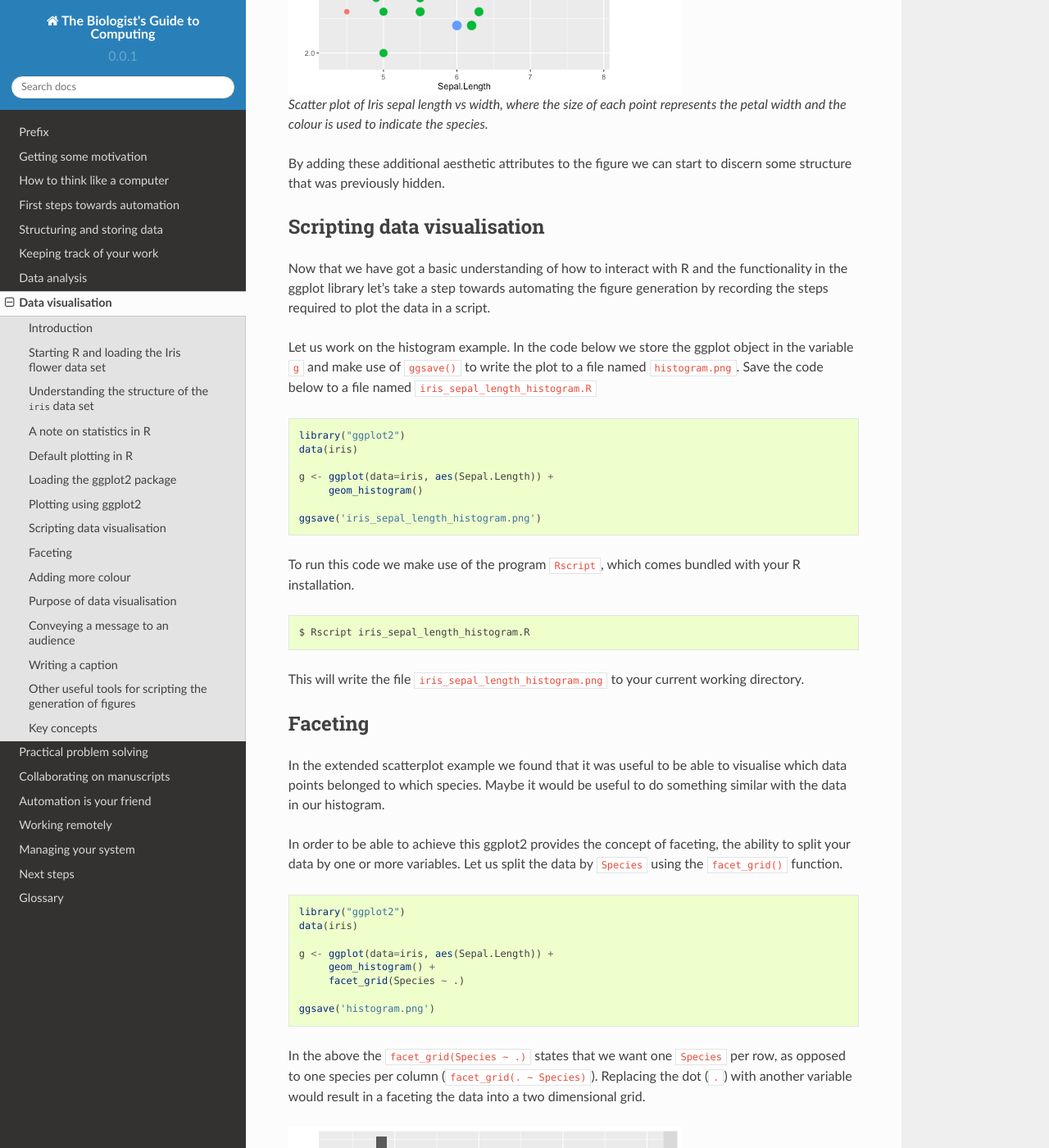
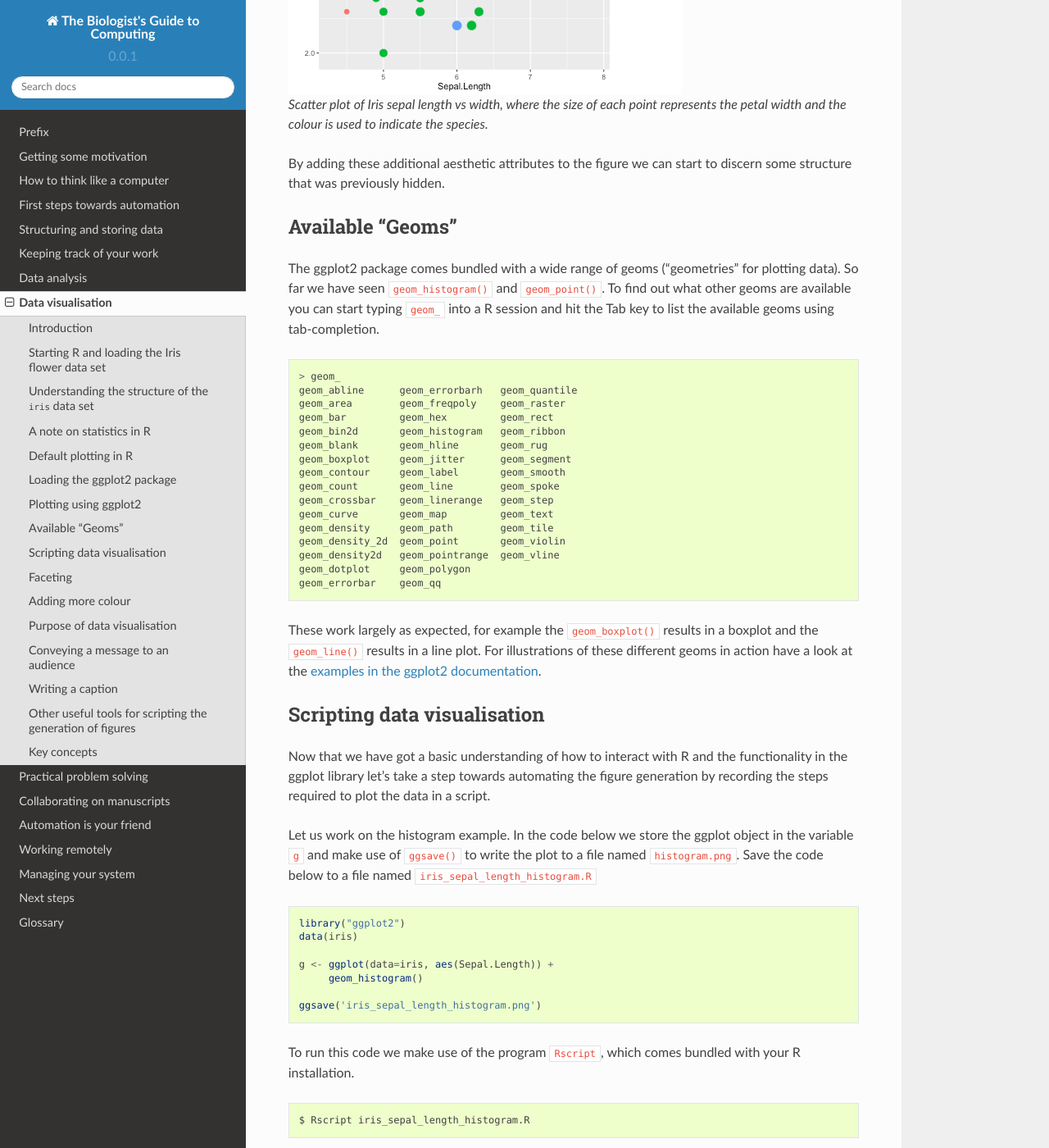
Before and after one commit to tjelvar-olsson/biologists-guide-to-computing, a Sphinx documentation site: the page built from source/data-visualisation.rst, in a window 1280 px wide and 1400 px high, scrolled down 8816 px. Shown: the whole window at 82% size. Built offline with Sphinx 7.4.7 and the Read the Docs theme 2.0.0, drawn with Linux system fonts in a browser that asks for light colours.

Commit message:
Added more details about available geoms; thanks Nick

```diff
--- a/source/data-visualisation.rst
+++ b/source/data-visualisation.rst
@@ -357,6 +357,39 @@ By adding these additional aesthetic attributes to the figure we can start to
 discern some structure that was previously hidden.
 
 
+Available "Geoms"
+-----------------
+
+The ggplot2 package comes bundled with a wide range of geoms ("geometries" for
+plotting data). So far we have seen ``geom_histogram()`` and ``geom_point()``.
+To find out what other geoms are available you can start typing ``geom_`` into
+a R session and hit the Tab key to list the available geoms using tab-completion.
+
+.. code-block:: R
+
+    > geom_
+    geom_abline      geom_errorbarh   geom_quantile
+    geom_area        geom_freqpoly    geom_raster
+    geom_bar         geom_hex         geom_rect
+    geom_bin2d       geom_histogram   geom_ribbon
+    geom_blank       geom_hline       geom_rug
+    geom_boxplot     geom_jitter      geom_segment
+    geom_contour     geom_label       geom_smooth
+    geom_count       geom_line        geom_spoke
+    geom_crossbar    geom_linerange   geom_step
+    geom_curve       geom_map         geom_text
+    geom_density     geom_path        geom_tile
+    geom_density_2d  geom_point       geom_violin
+    geom_density2d   geom_pointrange  geom_vline
+    geom_dotplot     geom_polygon
+    geom_errorbar    geom_qq
+
+These work largely as expected, for example the ``geom_boxplot()`` results in a
+boxplot and the ``geom_line()`` results in a line plot. For illustrations
+of these different geoms in action have a look at the
+`examples in the ggplot2 documentation <http://docs.ggplot2.org/current/index.html>`_.
+
+
 Scripting data visualisation
 ----------------------------
 
```
